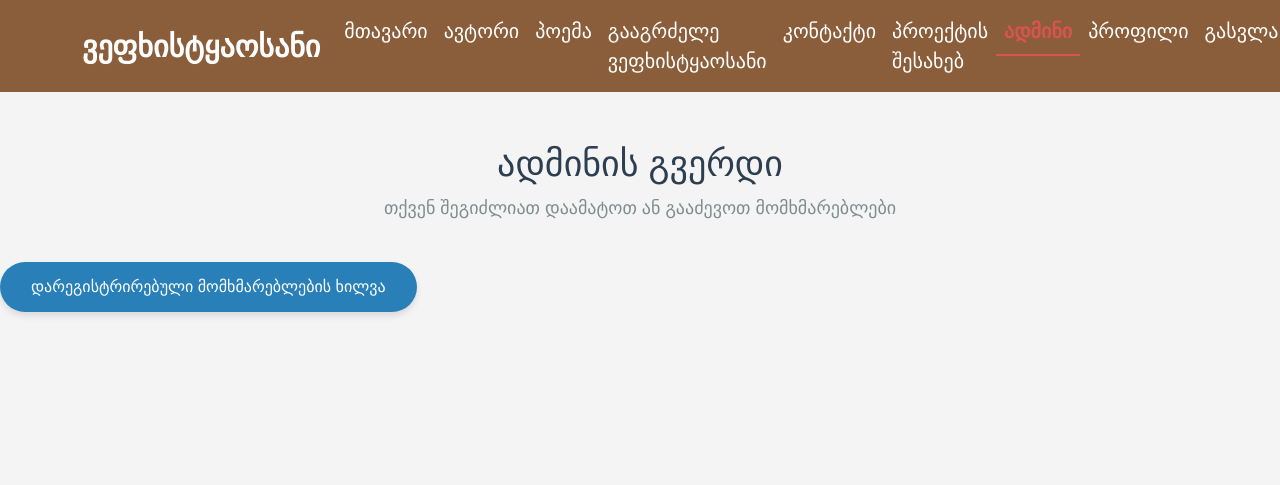
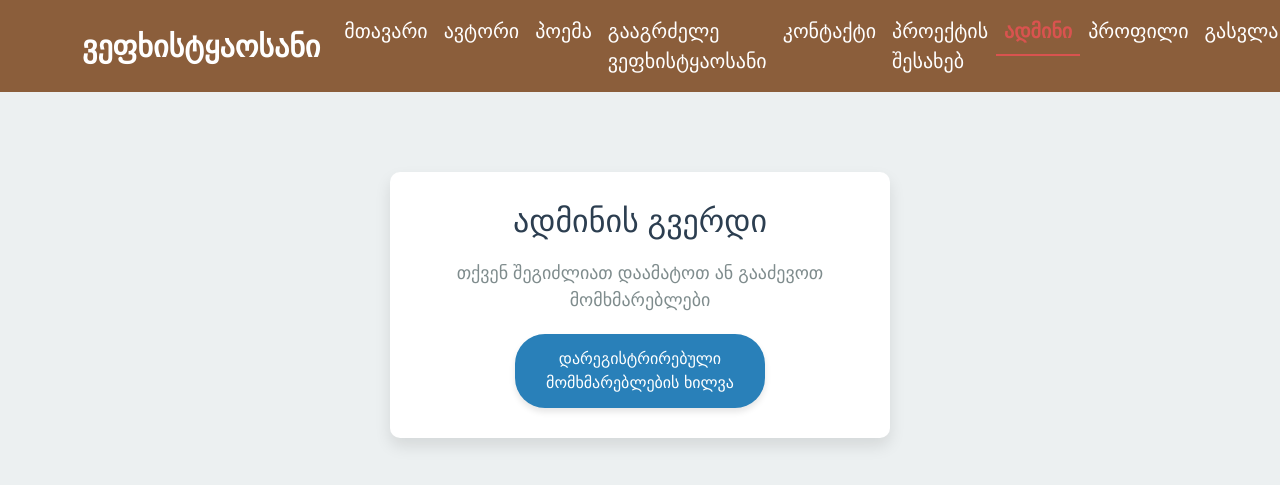
Before and after one commit to SANDRICKSON/vefxistyaosani, a Flask app: page /admin in a window 1280 px wide. Shown: the top 485 px of the page. Run offline with Flask 3, Linux system fonts and the light colour scheme; a user stored in the database is signed in; some web fonts are replaced.

Commit message:
Update admin.html

```diff
--- a/templates/admin.html
+++ b/templates/admin.html
@@ -1,44 +1,55 @@
 {% extends "base.html" %}
 
 {% block content %}
-<h2>ადმინის გვერდი</h2>
-<p>თქვენ შეგიძლიათ დაამატოთ ან გააძევოთ მომხმარებლები</p>
+<div class="admin-container">
+    <h2>ადმინის გვერდი</h2>
+    <p>თქვენ შეგიძლიათ დაამატოთ ან გააძევოთ მომხმარებლები</p>
+    <a href="{{ url_for('view_users') }}" class="btn">დარეგისტრირებული მომხმარებლების ხილვა</a>
+</div>
 
 <style>
     body {
-        background-color: #f4f4f4;
+        background-color: #ecf0f1;
         font-family: "BPG Classic Medium", sans-serif;
         color: #444;
     }
 
+    .admin-container {
+        max-width: 500px;
+        background: white;
+        padding: 30px;
+        margin: 80px auto;
+        border-radius: 10px;
+        box-shadow: 0 8px 16px rgba(0, 0, 0, 0.1);
+        text-align: center;
+    }
+
     h2 {
-        font-size: 36px;
+        font-size: 32px;
         color: #2c3e50;
-        text-align: center;
-        margin-top: 50px;
+        margin-bottom: 20px;
         text-transform: uppercase;
     }
 
     p {
         font-size: 18px;
         color: #7f8c8d;
-        text-align: center;
-        margin-top: 10px;
-        margin-bottom: 40px;
+        margin-bottom: 20px;
     }
 
     .btn {
-        display: inline-block;
-        padding: 12px 30px;
+        display: block;
+        width: 100%;
+        max-width: 250px;
+        padding: 12px;
         font-size: 16px;
-        text-align: center;
         color: white;
         background-color: #2980b9;
         border-radius: 30px;
         text-decoration: none;
         box-shadow: 0 4px 6px rgba(0, 0, 0, 0.1);
         transition: all 0.3s ease;
-        margin: 0 auto;
+        margin: 20px auto 0;
     }
 
     .btn:hover {
@@ -53,7 +64,4 @@
         transform: translateY(2px);
     }
 </style>
-
-<a href="{{ url_for('view_users') }}" class="btn">დარეგისტრირებული მომხმარებლების ხილვა</a>
-
 {% endblock %}
```
